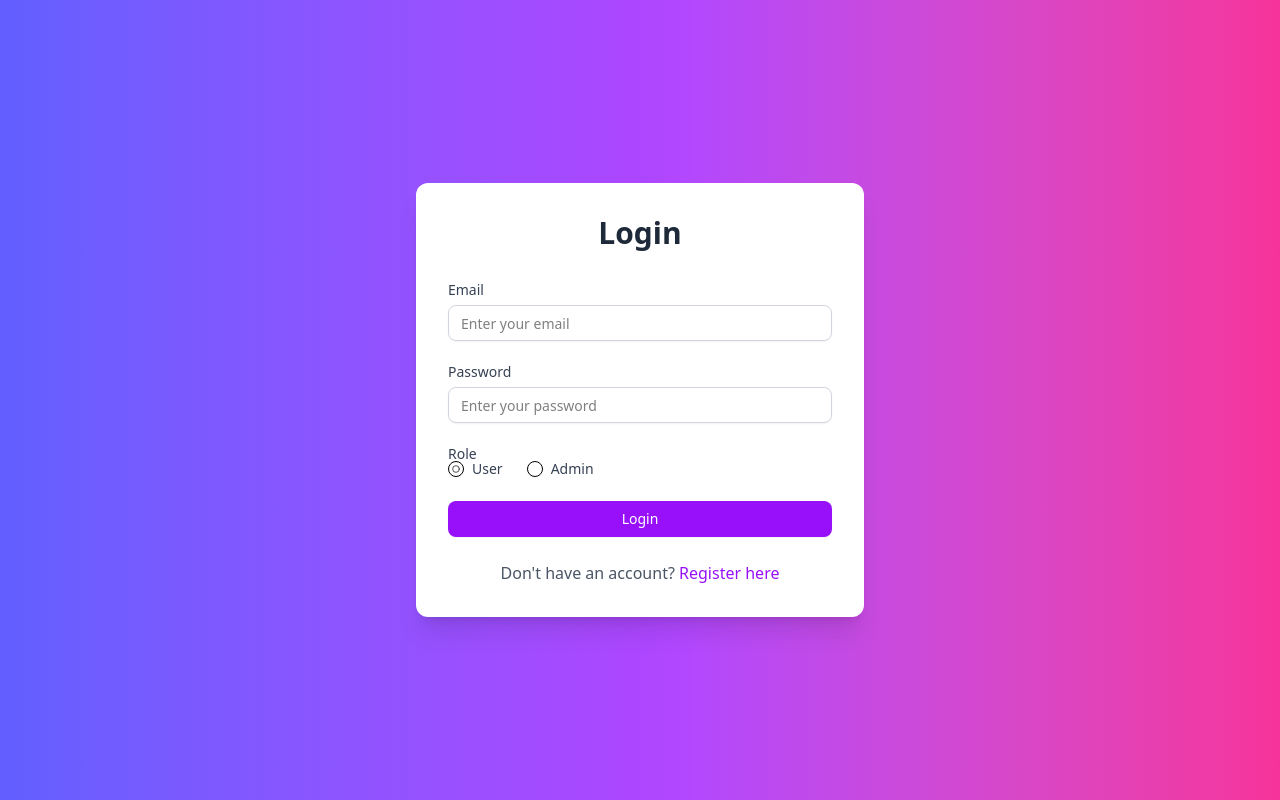
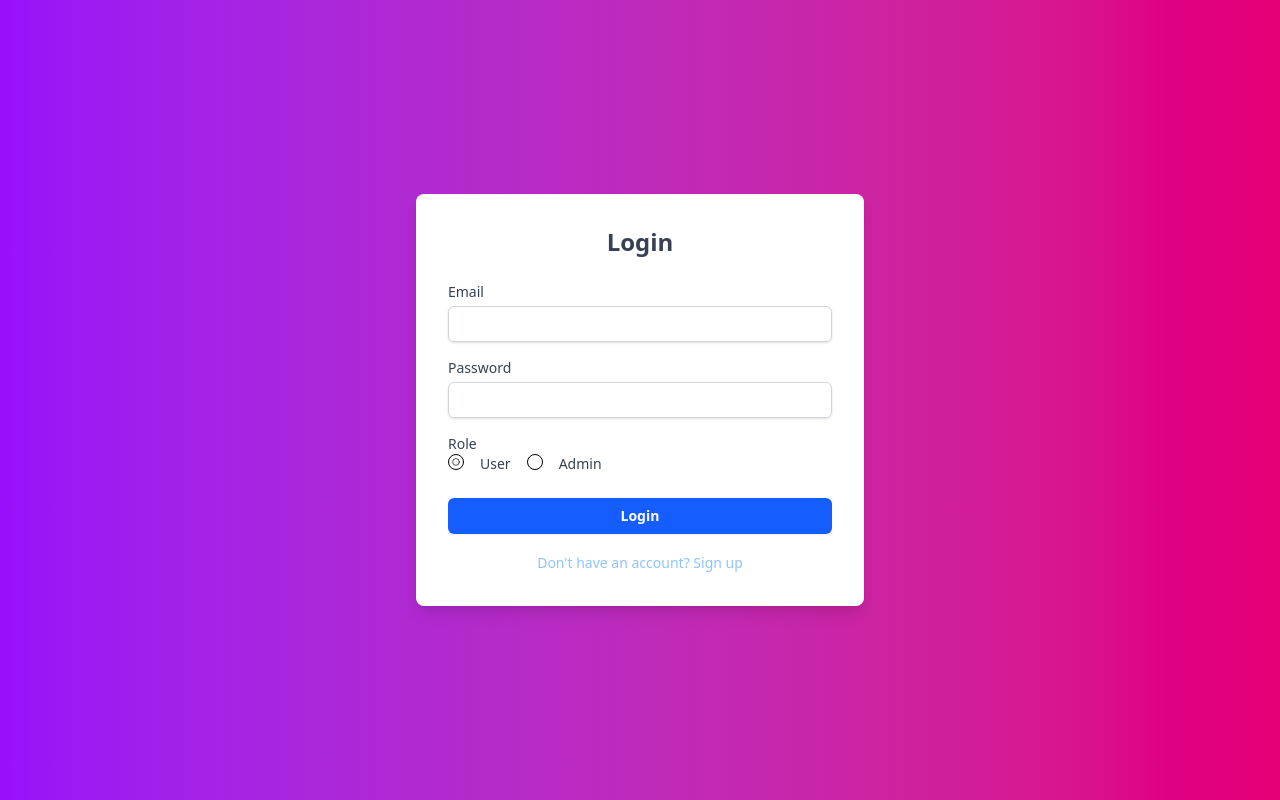
Before and after one commit to Nits-K/RBACBlogPlatform, a React (Vite) app in the folder frontend/: page /login in a window 1280 px wide. Built offline with nearby package versions, Linux system fonts and the light colour scheme.

Commit message:
changed stylling and layout

```diff
--- a/frontend/src/App.jsx
+++ b/frontend/src/App.jsx
@@ -3,6 +3,7 @@ import Login from "./components/auth/Login";
 import Signup from "./components/auth/Signup";
 import Home from "./components/pages/Home";
 import Profile from "./components/pages/Profile";
+import BlogCard from "./components/blog/BlogCard";
 import BlogDetails from "./components/blog/BlogDetails";
 import BlogForm from "./components/admin/AdminCreateBlog";
 import MyBlogs from "./components/admin/AdminBlogs";
--- a/frontend/src/components/admin/ProtectedRoute.jsx
+++ b/frontend/src/components/admin/ProtectedRoute.jsx
@@ -1,4 +1,3 @@
-// ProtectedRoute.jsx
 import { Navigate, useLocation } from "react-router-dom";
 import { useSelector } from "react-redux";
 
@@ -6,14 +5,17 @@ const ProtectedRoute = ({ children, role }) => {
   const { user, token } = useSelector((state) => state.auth);
   const location = useLocation();
 
+  // If no token or user, redirect to login
   if (!token || !user) {
     return <Navigate to="/login" state={{ from: location }} replace />;
   }
 
+  // If role is specified and user role doesn't match, redirect to home or another page
   if (role && user.role !== role) {
     return <Navigate to="/" replace />;
   }
 
+  // If everything is fine, render the protected route
   return children;
 };
 
--- a/frontend/src/components/auth/Login.jsx
+++ b/frontend/src/components/auth/Login.jsx
@@ -35,94 +35,79 @@ const Login = () => {
     setFormData((prev) => ({ ...prev, role: value }));
   };
 
-  const handleLogin = async (e) => {
+  const handleSubmit = (e) => {
     e.preventDefault();
-
-    if (!formData.email || !formData.password) {
-      toast.error("Please fill in all fields");
-      return;
-    }
-
-    try {
-      await dispatch(loginUser(formData)).unwrap();
-    } catch (err) {
-      toast.error(err?.message || "Invalid credentials");
-    }
+    dispatch(loginUser(formData));
   };
 
   return (
-    <div className="min-h-screen bg-gradient-to-r from-indigo-500 via-purple-500 to-pink-500 flex items-center justify-center py-12">
-      <div className="w-full max-w-md p-8 bg-white rounded-xl shadow-xl">
-        <h2 className="text-3xl font-semibold text-center text-gray-800 mb-8">Login</h2>
-
+    <div className="flex items-center justify-center min-h-screen bg-gradient-to-r from-purple-600 to-pink-600 py-12 px-4 sm:px-6 lg:px-8">
+      <div className="max-w-md w-full bg-white p-8 rounded-lg shadow-lg">
+        <h1 className="text-2xl font-semibold text-center text-gray-700 mb-6">Login</h1>
+        <form onSubmit={handleSubmit}>
           {error && (
             <div className="mb-4 p-3 bg-red-100 text-red-600 rounded-lg">
-            {error.message || "An error occurred"}
+              {error.message || "Invalid credentials"}
             </div>
           )}
 
-        <form onSubmit={handleLogin} className="space-y-6">
-          <div>
-            <Label htmlFor="email" className="text-gray-700">Email</Label>
+          <div className="mb-4">
+            <Label className="block text-sm font-medium text-gray-700">Email</Label>
             <Input
+              name="email"
               type="email"
-              id="email"
-              name="email"
               value={formData.email}
               onChange={handleChange}
-              placeholder="Enter your email"
               required
-              className="w-full p-3 mt-2 border border-gray-300 rounded-lg focus:outline-none focus:ring-2 focus:ring-purple-500"
-              disabled={loading}
+              className="mt-1 block w-full px-3 py-2 border border-gray-300 rounded-md shadow-sm focus:outline-none focus:ring-indigo-500 focus:border-indigo-500"
             />
           </div>
 
-          <div>
-            <Label htmlFor="password" className="text-gray-700">Password</Label>
+          <div className="mb-4">
+            <Label className="block text-sm font-medium text-gray-700">Password</Label>
             <Input
+              name="password"
               type="password"
-              id="password"
-              name="password"
               value={formData.password}
               onChange={handleChange}
-              placeholder="Enter your password"
               required
-              className="w-full p-3 mt-2 border border-gray-300 rounded-lg focus:outline-none focus:ring-2 focus:ring-purple-500"
-              disabled={loading}
+              className="mt-1 block w-full px-3 py-2 border border-gray-300 rounded-md shadow-sm focus:outline-none focus:ring-indigo-500 focus:border-indigo-500"
             />
           </div>
 
-          <div>
-            <Label className="text-gray-700">Role</Label>
-            <RadioGroup value={formData.role} onValueChange={handleRoleChange} disabled={loading}>
-              <div className="flex gap-6">
-                <div className="flex items-center gap-2">
+          <div className="mb-6">
+            <Label className="block text-sm font-medium text-gray-700">Role</Label>
+            <RadioGroup
+              value={formData.role}
+              onValueChange={handleRoleChange}
+              required
+            >
+              <div className="flex gap-4">
                 <RadioGroupItem value="user" id="user" />
-                  <Label htmlFor="user" className="text-gray-700">User</Label>
-                </div>
-                <div className="flex items-center gap-2">
+                <Label htmlFor="user" className="text-sm text-gray-700">User</Label>
                 <RadioGroupItem value="admin" id="admin" />
-                  <Label htmlFor="admin" className="text-gray-700">Admin</Label>
-                </div>
+                <Label htmlFor="admin" className="text-sm text-gray-700">Admin</Label>
               </div>
             </RadioGroup>
           </div>
 
           <Button
             type="submit"
-            className="w-full py-3 bg-purple-600 text-white rounded-lg hover:bg-purple-700 transition-colors duration-300"
             disabled={loading}
+            className="w-full py-2 px-4 bg-blue-600 text-white font-semibold rounded-md hover:bg-blue-700 focus:outline-none focus:ring-2 focus:ring-blue-500"
           >
             {loading ? "Logging in..." : "Login"}
           </Button>
+        </form>
 
-          <p className="text-center text-gray-600">
-            Don't have an account?{" "}
-            <Link to="/register" className="text-purple-600 hover:text-purple-700">
-              Register here
+        <div className="mt-4 text-center">
+          <Link
+            to="/register"
+            className="text-sm text-blue-300 hover:text-blue-700"
+          >
+            Don't have an account? Sign up
           </Link>
-          </p>
-        </form>
+        </div>
       </div>
     </div>
   );
--- a/frontend/src/components/auth/Signup.jsx
+++ b/frontend/src/components/auth/Signup.jsx
@@ -3,8 +3,8 @@ import { Button } from "@/components/ui/button";
 import { Input } from "@/components/ui/input";
 import { Label } from "@/components/ui/label";
 import { RadioGroup, RadioGroupItem } from "@/components/ui/radio-group";
-import { useDispatch, useSelector } from "react-redux";
-import { registerUser, setUser } from "../../redux/authSlice";
+import { useDispatch } from "react-redux";
+import { registerUser } from "../../redux/authSlice";
 import { toast } from "sonner";
 import { useNavigate, Link } from "react-router-dom";
 
@@ -14,143 +14,87 @@ const Signup = () => {
     username: "",
     email: "",
     password: "",
-    profileImage: "",
-    role: "",
+    role: "user",
+    profileImage: null,
   });
+
+  const [loading, setLoading] = useState(false); // ⬅️ Loading state
 
   const dispatch = useDispatch();
   const navigate = useNavigate();
-  const { loading } = useSelector((state) => state.auth);
 
-  const changeEventHandler = (e) => {
+  const handleChange = (e) => {
     const { name, value } = e.target;
     setFormData((prev) => ({ ...prev, [name]: value }));
   };
 
-  const changeFileHandler = (e) => {
-    setFormData((prev) => ({
-      ...prev,
-      profileImage: e.target.files?.[0],
-    }));
+  const handleFileChange = (e) => {
+    setFormData((prev) => ({ ...prev, profileImage: e.target.files[0] }));
   };
 
   const handleRoleChange = (value) => {
     setFormData((prev) => ({ ...prev, role: value }));
   };
 
-  const handleSignup = async (e) => {
+  const handleSubmit = (e) => {
     e.preventDefault();
-
-    const form = new FormData();
-    form.append("name", formData.name);
-    form.append("username", formData.username);
-    form.append("email", formData.email);
-    form.append("password", formData.password);
 
     if (!formData.profileImage) {
       toast.error("Profile image is required.");
       return;
     }
-    form.append("profileImage", formData.profileImage);
-    form.append("role", formData.role);
 
-    try {
-      const result = await dispatch(registerUser(form)).unwrap();
+    setLoading(true); // Start loading
 
-      if (result.user) {
-        dispatch(setUser({ user: result.user, token: result.token }));
-        toast.success("Registration successful!");
+    dispatch(registerUser(formData))
+      .then(() => {
+        toast.success("Account created successfully");
         navigate("/login");
-      }
-    } catch (error) {
-      toast.error(error?.message || "Registration failed");
-      console.error("Error during signup:", error);
-    }
+      })
+      .catch(() => {
+        toast.error("Registration failed.");
+      })
+      .finally(() => setLoading(false)); // Stop loading
   };
 
   return (
-    <div className="min-h-screen bg-gradient-to-r from-indigo-500 via-purple-500 to-pink-500 flex items-center justify-center py-12">
-      <div className="w-full max-w-md p-8 bg-white rounded-xl shadow-xl">
-        <h2 className="text-3xl font-semibold text-center text-gray-800 mb-8">
-          Register
-        </h2>
-        <form onSubmit={handleSignup} className="space-y-6">
-          <div>
-            <Label htmlFor="name">Full Name</Label>
-            <Input
-              type="text"
-              name="name"
-              id="name"
-              value={formData.name}
-              onChange={changeEventHandler}
-              placeholder="Enter your full name"
-              required
-            />
+    <div className="flex items-center justify-center min-h-screen bg-gradient-to-r from-purple-600 to-pink-600 py-12 px-4 sm:px-6 lg:px-8">
+      <div className="max-w-md w-full bg-white p-8 rounded-lg shadow-lg">
+        <h1 className="text-2xl font-semibold text-center text-gray-700 mb-6">Sign Up</h1>
+        <form onSubmit={handleSubmit}>
+          <div className="mb-4">
+            <Label>Name</Label>
+            <Input name="name" value={formData.name} onChange={handleChange} required />
           </div>
 
-          <div>
-            <Label htmlFor="username">Username</Label>
-            <Input
-              type="text"
-              name="username"
-              id="username"
-              value={formData.username}
-              onChange={changeEventHandler}
-              placeholder="Enter your username"
-              required
-            />
+          <div className="mb-4">
+            <Label>Username</Label>
+            <Input name="username" value={formData.username} onChange={handleChange} required />
           </div>
 
-          <div>
-            <Label htmlFor="email">Email</Label>
-            <Input
-              type="email"
-              name="email"
-              id="email"
-              value={formData.email}
-              onChange={changeEventHandler}
-              placeholder="Enter your email"
-              required
-            />
+          <div className="mb-4">
+            <Label>Email</Label>
+            <Input name="email" type="email" value={formData.email} onChange={handleChange} required />
           </div>
 
-          <div>
-            <Label htmlFor="password">Password</Label>
-            <Input
-              type="password"
-              name="password"
-              id="password"
-              value={formData.password}
-              onChange={changeEventHandler}
-              placeholder="Enter your password"
-              required
-            />
+          <div className="mb-4">
+            <Label>Password</Label>
+            <Input name="password" type="password" value={formData.password} onChange={handleChange} required />
           </div>
 
-          <div>
-            <Label htmlFor="profileImage">Profile Image</Label>
-            <Input
-              type="file"
-              name="profileImage"
-              id="profileImage"
-              onChange={changeFileHandler}
-              accept="image/*"
-              required
-            />
+          <div className="mb-4">
+            <Label>Profile Image</Label>
+            <Input type="file" onChange={handleFileChange} accept="image/*" required />
           </div>
 
-          <div>
-            <Label className="mb-2">Role</Label>
+          <div className="mb-6">
+            <Label>Role</Label>
             <RadioGroup value={formData.role} onValueChange={handleRoleChange}>
-              <div className="flex gap-6">
-                <div className="flex items-center gap-2">
-                  <RadioGroupItem value="user" id="user" />
-                  <Label htmlFor="user">User</Label>
-                </div>
-                <div className="flex items-center gap-2">
-                  <RadioGroupItem value="admin" id="admin" />
-                  <Label htmlFor="admin">Admin</Label>
-                </div>
+              <div className="flex gap-4 mt-2">
+                <RadioGroupItem value="user" id="user" />
+                <Label htmlFor="user">User</Label>
+                <RadioGroupItem value="admin" id="admin" />
+                <Label htmlFor="admin">Admin</Label>
               </div>
             </RadioGroup>
           </div>
@@ -158,18 +102,19 @@ const Signup = () => {
           <Button
             type="submit"
             disabled={loading}
-            className="w-full py-3 bg-purple-600 text-white rounded-lg hover:bg-purple-700 transition"
+            className={`w-full py-2 px-4 font-semibold rounded-md focus:outline-none focus:ring-2 focus:ring-blue-500 ${
+              loading ? "bg-blue-400 cursor-not-allowed" : "bg-blue-600 hover:bg-blue-700 text-white"
+            }`}
           >
-            {loading ? "Creating Account..." : "Register"}
+            {loading ? "Signing Up..." : "Sign Up"}
           </Button>
+        </form>
 
-          <p className="text-center text-gray-600">
-            Already have an account?{" "}
-            <Link to="/login" className="text-purple-600 hover:text-purple-800">
-              Login here
-            </Link>
-          </p>
-        </form>
+        <div className="mt-4 text-center">
+          <Link to="/login" className="text-sm text-blue-400 hover:text-blue-700">
+            Already have an account? Login
+          </Link>
+        </div>
       </div>
     </div>
   );
--- a/frontend/src/components/blog/BlogCard.jsx
+++ b/frontend/src/components/blog/BlogCard.jsx
@@ -17,7 +17,7 @@ const BlogCard = ({ blog }) => {
       <p className="text-gray-600 mb-2">{blog.description}</p>
       <p className="text-sm text-gray-400">Category: {blog.category}</p>
       <button
-        onClick={() => navigate(`/blogs/${blog._id}`)}
+        onClick={() => navigate(`/blog/${blog._id}`)}
         className="mt-4 px-4 py-2 bg-blue-600 text-white rounded hover:bg-blue-700"
       >
         Read More
--- a/frontend/src/components/blog/Blogs.jsx
+++ b/frontend/src/components/blog/Blogs.jsx
@@ -23,7 +23,9 @@ const Blogs = () => {
         ) : (
           <div className="grid grid-cols-1 sm:grid-cols-2 lg:grid-cols-3 gap-6">
             {blogs.map((blog) => (
+
               <BlogCard key={blog._id} blog={blog} />
+
             ))}
           </div>
         )}
--- a/frontend/src/components/pages/Home.jsx
+++ b/frontend/src/components/pages/Home.jsx
@@ -5,10 +5,9 @@ import Navbar from "../shared/Navbar";
 import Footer from "../shared/Footer";
 import { Button } from "../ui/button";
 import { ArrowRight } from "lucide-react";
-import Blogs from "../blog/Blogs";
 
 const Home = () => {
-  const { user } = useSelector((store) => store.auth);
+  const { user } = useSelector((state) => state.auth);
   const navigate = useNavigate();
 
   useEffect(() => {
@@ -64,7 +63,6 @@ const Home = () => {
               Read the latest stories from our community
             </p>
           </div>
-          <Blogs /> {/* Displaying some blogs here */}
         </div>
       </div>
 
--- a/frontend/src/redux/authSlice.js
+++ b/frontend/src/redux/authSlice.js
@@ -4,13 +4,13 @@ import { axiosInstance } from '../utils/constant';
 // Login user
 export const loginUser = createAsyncThunk(
   "auth/loginUser",
-  async (formData) => {
+  async (formData, { rejectWithValue }) => {
     try {
       const response = await axiosInstance.post("/users/login", formData);
       const { user, token } = response.data.data;
       return { user, token };
     } catch (error) {
-
+      return rejectWithValue(error.response?.data || { message: "Login failed" });
     }
   }
 );
@@ -36,7 +36,6 @@ export const registerUser = createAsyncThunk(
     }
   }
 );
-
 
 const authSlice = createSlice({
   name: 'auth',
@@ -90,7 +89,6 @@ const authSlice = createSlice({
         state.loading = false;
         state.error = action.payload || "Registration failed";
       });
-
   },
 });
 
--- a/frontend/src/utils/constant.js
+++ b/frontend/src/utils/constant.js
@@ -1,10 +1,6 @@
 import axios from 'axios';
 
 const BASE_URL = "http://localhost:8000/api/v1";
-
-
-// export const USER_API_END_POINT = `${BASE_URL}/users`;
-// export const BLOG_API_END_POINT = `${BASE_URL}/blog`;
 
 export const axiosInstance = axios.create({
   baseURL: BASE_URL,
```
Also changed, not shown: frontend/src/redux/blogSlice.js (+6 -10 lines), frontend/src/components/shared/Navbar.jsx (line endings or trailing spaces), 1 other file (tests, documents, lock files or other folders). Lines whose indentation alone changed are shown as unchanged.
